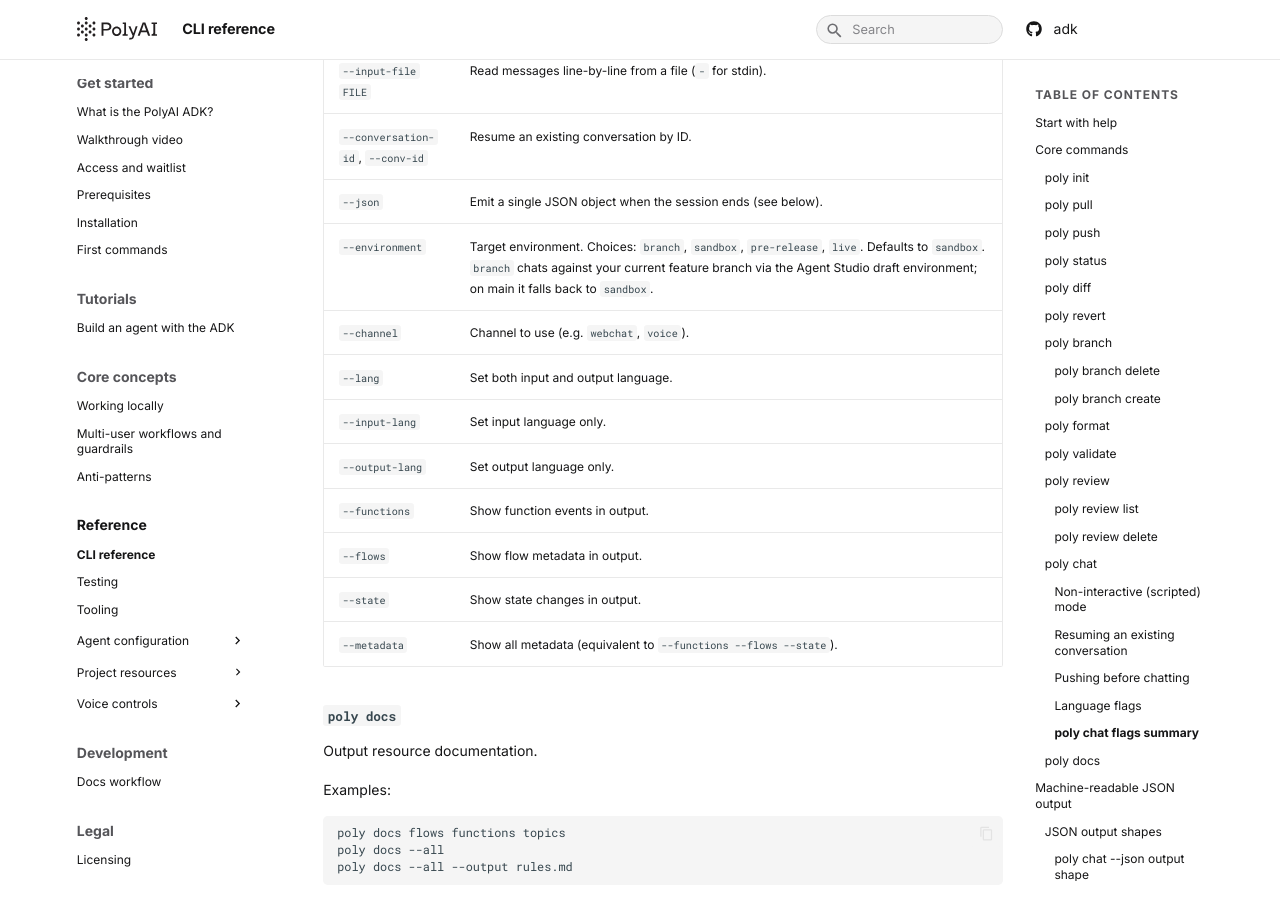
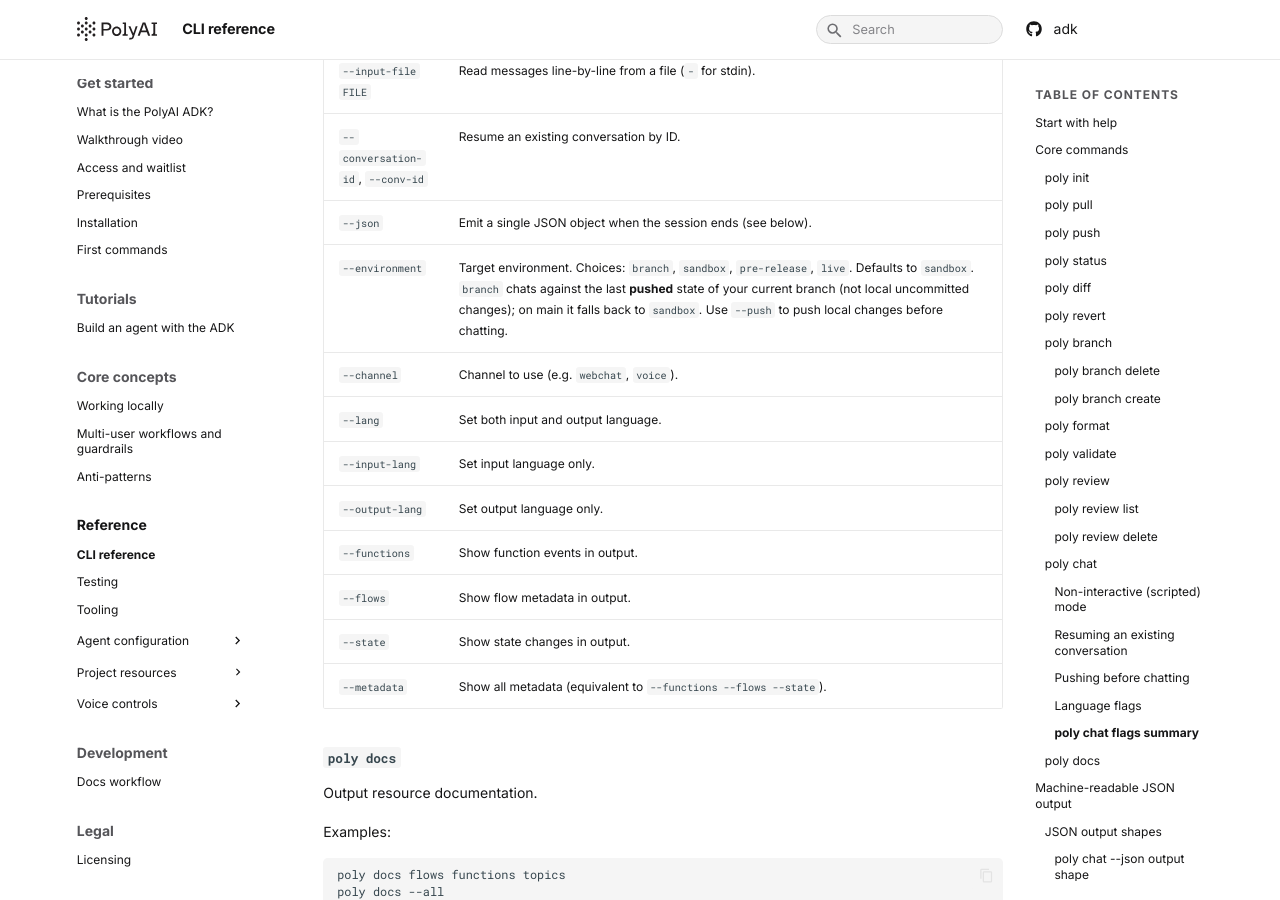
Before and after one commit to polyai/adk, an MkDocs documentation site: the page built from docs/docs/reference/cli.md, in a window 1280 px wide and 900 px high, scrolled down 5669 px. Built offline with MkDocs 1.6.1 and Material for MkDocs 9.7.7, drawn with Linux system fonts in a browser that asks for light colours.

Commit message:
docs: clarify --environment branch chats against last pushed state
`branch` uses the deployed branch artifact versions, not local uncommitted
changes. Adds a note to use --push to reflect local changes before chatting.

Co-Authored-By: Claude Sonnet 4.6 <noreply@anthropic.com>

```diff
--- a/docs/docs/reference/cli.md
+++ b/docs/docs/reference/cli.md
@@ -285,7 +285,7 @@ Use language flags to specify the expected input and output language when chatti
 | `--input-file FILE` | Read messages line-by-line from a file (`-` for stdin). |
 | `--conversation-id`, `--conv-id` | Resume an existing conversation by ID. |
 | `--json` | Emit a single JSON object when the session ends (see below). |
-| `--environment` | Target environment. Choices: `branch`, `sandbox`, `pre-release`, `live`. Defaults to `sandbox`. `branch` chats against your current feature branch via the Agent Studio draft environment; on main it falls back to `sandbox`. |
+| `--environment` | Target environment. Choices: `branch`, `sandbox`, `pre-release`, `live`. Defaults to `sandbox`. `branch` chats against the last **pushed** state of your current branch (not local uncommitted changes); on main it falls back to `sandbox`. Use `--push` to push local changes before chatting. |
 | `--channel` | Channel to use (e.g. `webchat`, `voice`). |
 | `--lang` | Set both input and output language. |
 | `--input-lang` | Set input language only. |
```
